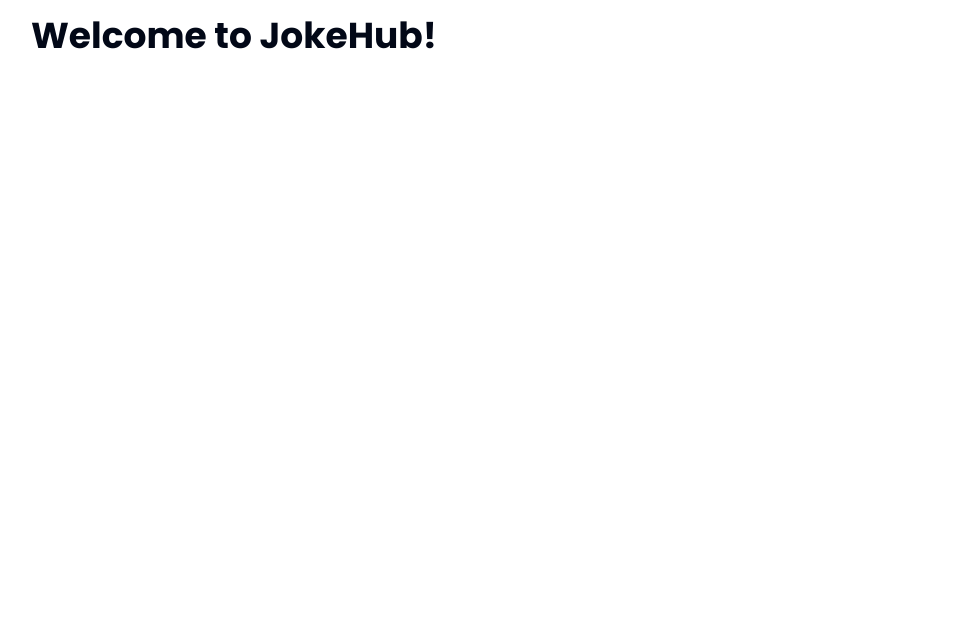
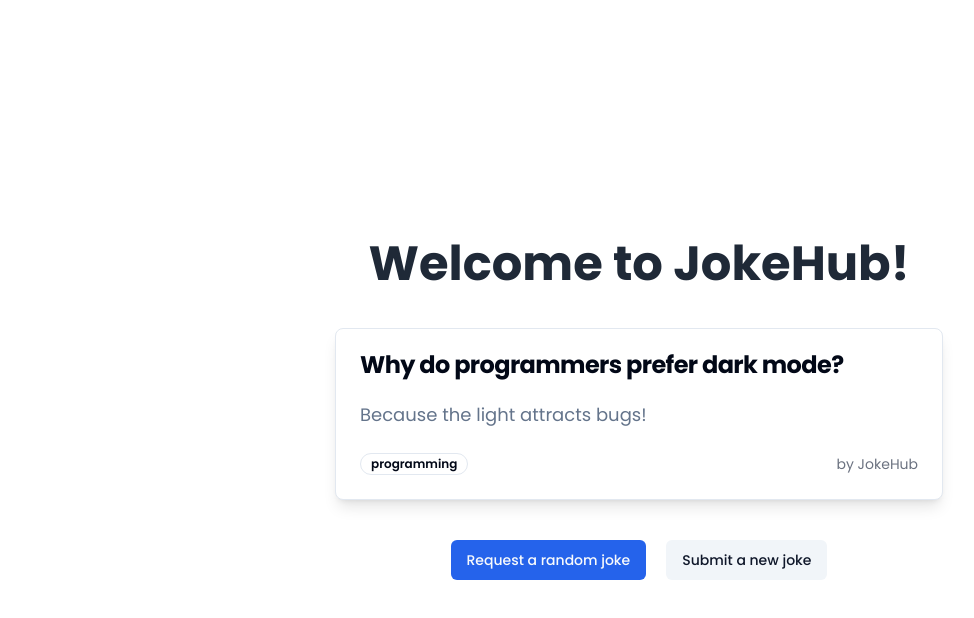
Before and after one commit to ThusharaX/jokes-frontend, a Next.js app: page / in a window 1280 px wide. Shown: the top 618 px of the page, without its empty margins (1-975 px from the left). Built offline with nearby package versions, Linux system fonts and the light colour scheme.

Commit message:
feat: Add loading state and request functionality for random joke
- Added loading state to display skeleton placeholders while fetching joke data
- Implemented request functionality to fetch a random joke from the API

```diff
--- a/app/page.tsx
+++ b/app/page.tsx
@@ -1,16 +1,92 @@
-// Deliver a random joke on request by a user
+"use client";
+//
+import { Badge } from "@/components/ui/badge";
+import { Button } from "@/components/ui/button";
+import {
+  Card,
+  CardContent,
+  CardDescription,
+  CardFooter,
+  CardHeader,
+  CardTitle,
+} from "@/components/ui/card";
+import Link from "next/link";
+import { useState } from "react";
+import { Skeleton } from "@/components/ui/skeleton";
+//
 export default function Home() {
+  // ! Temporary data for testing
+  const data = {
+    setup: "Why do programmers prefer dark mode?",
+    punchline: "Because the light attracts bugs!",
+    type: "programming",
+    author: "JokeHub",
+  };
+  //
+  const [isLoading, setIsLoading] = useState(false);
+  //
+  const handleRequestJoke = async () => {
+    setIsLoading(true);
+    // ! Fetch random joke
+    // const response = await fetch("");
+    // const joke = await response.json();
+    // console.log(joke);
+    // wait for 1 second
+    await new Promise((resolve) => setTimeout(resolve, 2000));
+    setIsLoading(false);
+  };
+  //
   return (
-    <main className="mt-4">
-      <h1 className="text-4xl font-bold">Welcome to JokeHub!</h1>
+    <main className="flex min-h-screen flex-col items-center justify-center pt-5">
+      {/* Title - make it animated */}
+      <h1 className="text-center text-5xl font-bold text-gray-800">
+        Welcome to JokeHub!
+      </h1>
 
-      {/* Select joke type */}
+      {/* Joke setup and Punchline */}
+      <Card className="mx-auto mt-10 w-1/2 shadow-lg">
+        <CardHeader>
+          {/* <CardTitle className="font-bold">{data.setup}</CardTitle> */}
+          <CardTitle className="font-bold">
+            {isLoading ? <Skeleton className="h-7 w-full" /> : data.setup}
+          </CardTitle>
+        </CardHeader>
+        <CardContent>
+          <CardDescription className="text-lg">
+            {isLoading ? <Skeleton className="h-6 w-1/2" /> : data.punchline}
+          </CardDescription>
+        </CardContent>
+        <CardFooter className="flex justify-between">
+          <Badge variant={"outline"}>
+            {isLoading ? <Skeleton className="h-4 w-16" /> : data.type}
+          </Badge>
+          <span className="text-sm text-gray-500">
+            {isLoading ? (
+              <Skeleton className="h-4 w-16" />
+            ) : (
+              "by " + data.author
+            )}
+          </span>
+        </CardFooter>
+      </Card>
 
-      {/* Request joke button */}
+      <div className="mt-5 flex justify-center gap-5">
+        {/* Request random joke button */}
+        <Button
+          className="mt-5"
+          onClick={handleRequestJoke}
+          disabled={isLoading}
+        >
+          Request a random joke
+        </Button>
 
-      {/* Display joke */}
-
-      {/* Submit a new joke button */}
+        {/* Submit a new joke button */}
+        <Link href="/new-joke">
+          <Button variant={"secondary"} className="mt-5">
+            Submit a new joke
+          </Button>
+        </Link>
+      </div>
     </main>
   );
 }
```
